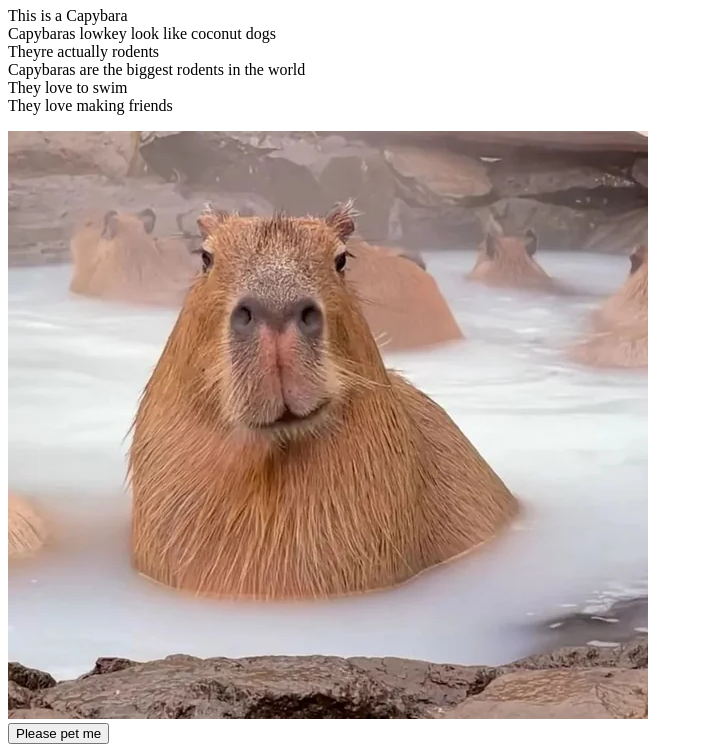
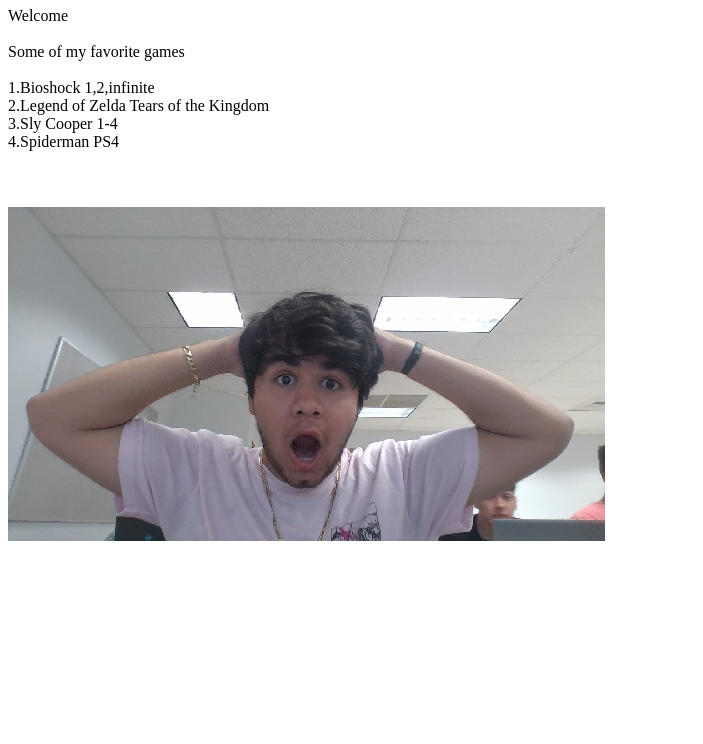
Before and after one commit to orlandobedabest/psychic-octo-succotash, a plain HTML site: page index.html in a window 1280 px wide. Shown: the part 73-817 px from the top of the page, without its empty margins (0-703 px from the left). Drawn offline with nearby package versions, Linux system fonts and the light colour scheme.

Commit message:
did personal webpage

```diff
--- a/css/style.css
+++ b/css/style.css
@@ -1,4 +1,4 @@
-#kitty{
+#wow{
     width: 100px;
     height: 100px;
     position: relative;
@@ -6,8 +6,8 @@
     left: 0;
 }
 #capy{
-    width: 300px;
-    height: 200px;
+    width: 1000px;
+    height: 100px;
     position: relative;
     top: 0;
     left: 0;
--- a/index.html
+++ b/index.html
@@ -10,20 +10,22 @@
 </head>
 <body>
     <!-- Your content goes here -->
-    <h1>Capybara</h1>
+    <h1>Orlando Parra</h1>
    <!-- <div id="kitty">
         <img src="images/kitten.jpg" alt="This is a kitten.">
         <button id="btn">Don't touch me</button>-->
     <div id="capy">
-        <p>This is a Capybara<br>
-            Capybaras lowkey look like coconut dogs<br>
-            Theyre actually rodents<br>
-             Capybaras are the biggest rodents in the world<br>
-            They love to swim<br>
-        They love making friends</p>
-        <img src="images/handsome_capy.webp" alt="This is a capy.">
-        <button id="bttn">Please pet me</button>
-
+        <p>Welcome<br><br>
+            Some of my favorite games<br>
+            <br>
+            1.Bioshock 1,2,infinite<br>
+            2.Legend of Zelda Tears of the Kingdom<br>
+            3.Sly Cooper 1-4<br>
+            4.Spiderman PS4</p>
+        </div>
+        <div id="wow"></div>
+        <img src="images/wow.png" alt="This is a capy.">
+        <!--<button id="bttn"></button>-->
     </div>
 
 </body>
```
Also changed, not shown: images/WIN_20240626_09_28_43_Pro.jpg (added), images/wow.png (added).
